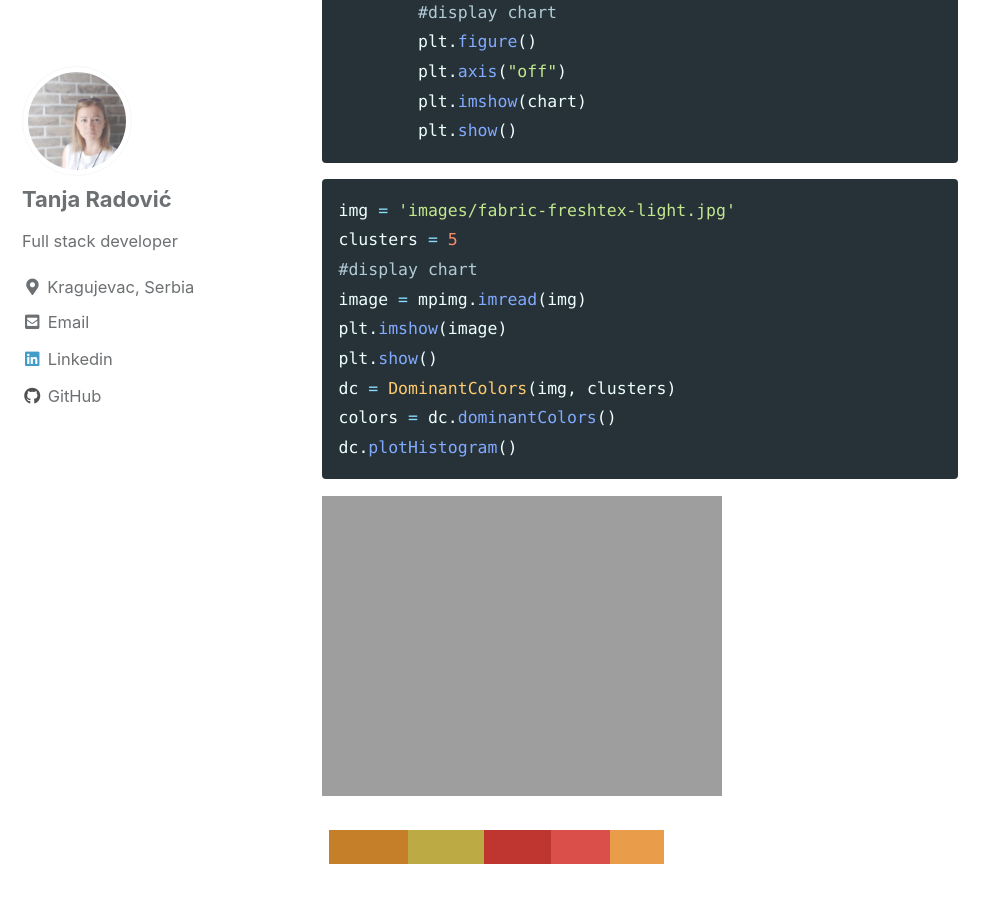
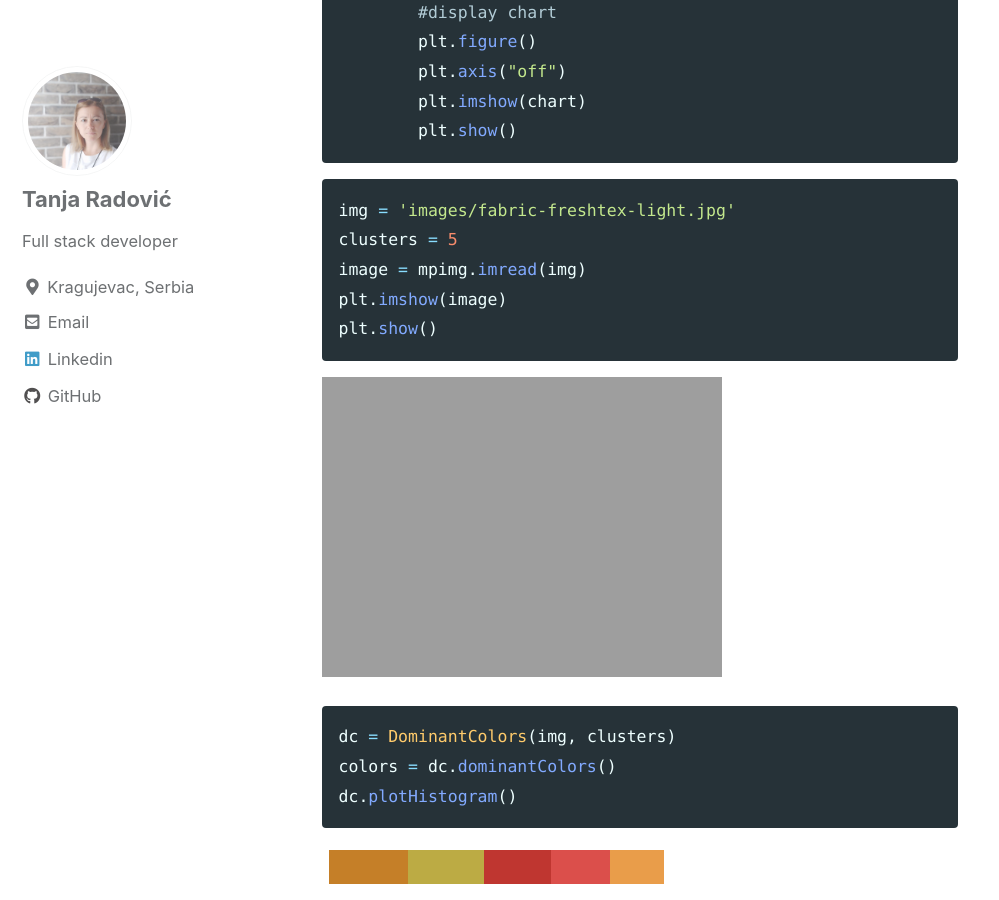
Before and after one commit to tradovic/blog, a Jekyll site: the page built from _posts/2020-05-15-image-clustering-with-python.md, in a window 1280 px wide and 900 px high, scrolled down 2646 px. Shown: the whole window, without its empty margins (0-999 px from the left). Built offline with Jekyll 4.4.1, drawn with Linux system fonts in a browser that asks for light colours; cached includes are drawn as plain includes.

Commit message:
Update 2020-05-15-image-clustering-with-python.md

````diff
--- a/_posts/2020-05-15-image-clustering-with-python.md
+++ b/_posts/2020-05-15-image-clustering-with-python.md
@@ -104,24 +104,18 @@ class DominantColors:
 ```python
 img = 'images/fabric-freshtex-light.jpg'
 clusters = 5
-#display chart
 image = mpimg.imread(img)
 plt.imshow(image)
 plt.show()
+```
+
+![png]({{ site.url }}{{ site.baseurl }}/assets/images/output_2_0.png)
+
+
+```python
 dc = DominantColors(img, clusters)
 colors = dc.dominantColors()
 dc.plotHistogram()
 ```
 
-
-![png]({{ site.url }}{{ site.baseurl }}/assets/images/output_2_0.png)
-
-
-
 ![png]({{ site.url }}{{ site.baseurl }}/assets/images/output_2_1.png)
-
-
-
-```python
-
-```
````
